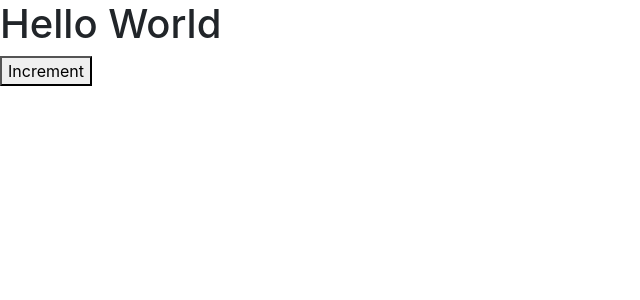
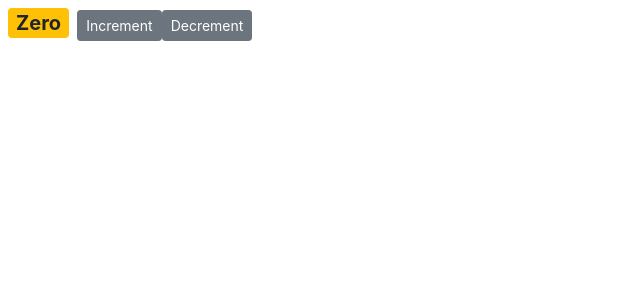
Before and after one commit to salmaatarekk/Learning-React, a React (Create React App) app in the folder counter-app/: page / in a window 1280 px wide. Shown: the top 300 px of the page, without its empty margins (0-640 px from the left). Built offline with nearby package versions, Linux system fonts and the light colour scheme.

Commit message:
making two buttons and change the state

```diff
--- a/counter-app/src/components/counter.jsx
+++ b/counter-app/src/components/counter.jsx
@@ -2,15 +2,53 @@
 import React, { Component } from 'react';
 class Counter extends Component {
 
+    state = {
+        count: 0,
+        // imageUrl: 'https://picsum.photos/200'
+        tags: ['tag1', 'tag2', 'tag3']
+    };
+
+    styles = {
+        fontSize: 20,
+        fontWeight: 'thin'
+    };
+    //constructor() {
+    //super();
+    //  this.handleIncrement = this.handleIncrement.bind(this);
+    //}
+    handleIncrement = () => {
+        this.setState({ count: this.state.count + 1 });
+    }
+
+    handleDecrement = () => {
+        this.setState({ count: this.state.count - 1 });
+    }
     render() {
 
         return (
-            <React.Fragment>
-                <h1>Hello World</h1>
-                <button>Increment</button>
-            </React.Fragment>
+            <div>
+                <span style={this.styles} className={this.getBadgeClasses()} >{this.formatCount()}</span>
+                <button onClick={this.handleIncrement} className="btn btn-secondary btn-sm">Increment</button>
+                <button onClick={this.handleDecrement} className="btn btn-secondary btn-sm">Decrement</button>
+
+            </div>
         );
+    }
+
+
+
+    getBadgeClasses() {
+        let classes = "badge m-2 badge-";
+        classes += (this.state.count === 0) ? "warning" : "primary";
+        return classes;
+    }
+
+    formatCount() {
+        const { count } = this.state;
+        return count === 0 ? 'Zero' : count;
     }
 }
 
 export default Counter;
+
+// In span i can add any valid JavaScrpit Code
```
